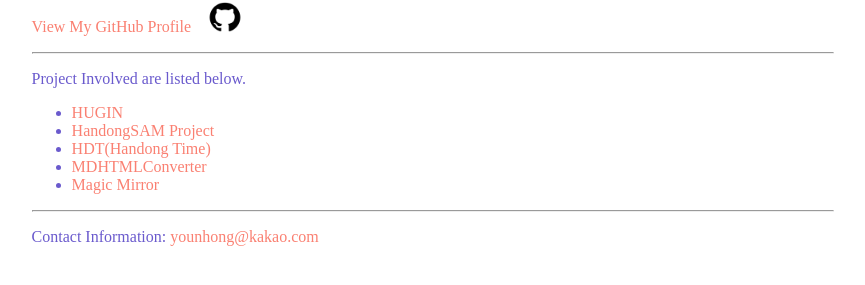
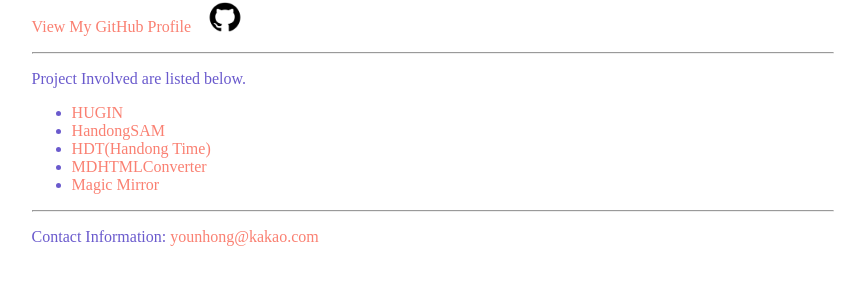
Before and after one commit to Younhong/younhong.github.io, a Jekyll site: the page projects/team-project/index.html, which Jekyll copies as it is, in a window 1280 px wide. Shown: the part 146-431 px from the top of the page, without its empty margins (58-923 px from the left). Built offline with Jekyll 4.4.1, drawn with Linux system fonts in a browser that asks for light colours.

Commit message:
name change

```diff
--- a/projectintro/team-project/index.html
+++ b/projects/team-project/index.html
@@ -39,7 +39,7 @@
       <p>Project Involved are listed below.</p>
       <ul>
         <li><a href="https://younhong.github.io/hugin.github.io/">HUGIN</a></li>
-        <li><a href="https://younhong.github.io/HandongSAM-Project/">HandongSAM Project</a></li>
+        <li><a href="https://younhong.github.io/HandongSAM/">HandongSAM</a></li>
         <li><a href="https://younhong.github.io/HDT/">HDT(Handong Time)</a></li>
         <li><a href="https://younhong.github.io/MDHTMLConverter/">MDHTMLConverter</a></li>
         <li><a href="https://younhong.github.io/Magic_Mirror/">Magic Mirror</a></li>
```
Also changed, not shown: projects/assignment/index.html (renamed from projectintro/assignment/index.html), projects/img/github.png (renamed from projectintro/img/github.png), projects/index.html (renamed from projectintro/index.html), projects/practice/index.html (renamed from projectintro/practice/index.html), projects/project/index.html (renamed from projectintro/project/index.html).
